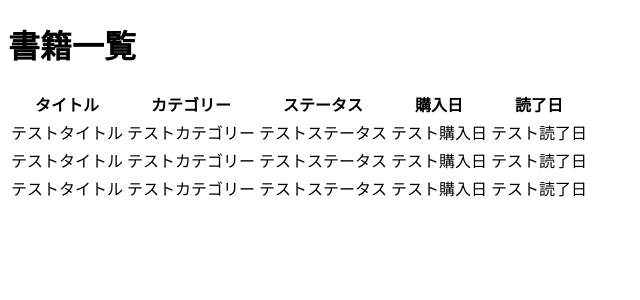
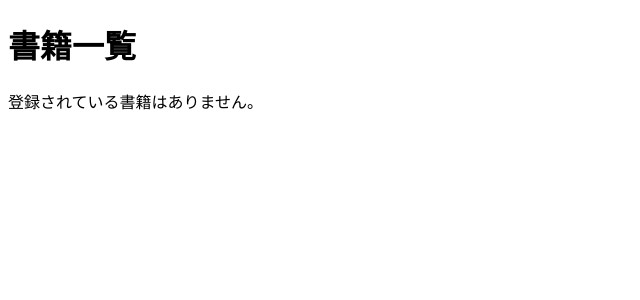
Before and after one commit to henmikazuki/bibliography, a Flask app: template templates/books/index.html in a window 1280 px wide. Shown: the top 300 px of the page, without its empty margins (0-640 px from the left). Run offline with Flask 3, Linux system fonts and the light colour scheme; the template is opened without the code that fills it, so the values that code supplies are empty.

```diff
--- a/main.py
+++ b/main.py
@@ -1,22 +1,55 @@
 from flask import Flask, render_template
+import sqlite3
 
 app = Flask(__name__)
 
+def get_db_connection(db_path):
+    """データベースの接続情報を取得する
+
+    :param db_path: データベースファイルのパス
+    """
+    con = sqlite3.connect(db_path)
+    return con
+
+
+def db_connection():
+    """データベースに接続する
+
+    :return: データベースの接続情報、カーソル
+    """
+    db = "books.db"
+    con = get_db_connection(db)
+    csr = con.cursor()
+
+    return con, csr
+
+
 @app.route('/books')
 def books():
-    return render_template('books/index.html')
+    con, csr = db_connection()
+
+    sql = 'SELECT id, title, category, status, purchase_date, read_date FROM books WHERE deleted = 0 ORDER BY created_at DESC'
+    csr.execute(sql)
+    books = csr.fetchall()
+    con.close()
+
+    return render_template('books/index.html', books=books)
+
 
 @app.route('/books/new')
 def new_book():
     return render_template('books/new/registration.html')
 
+
 @app.route('/books/<int:book_id>/edit')
 def edit_book(book_id):
     return render_template('books/edit/edit.html')
+
 
 @app.route('/books/<int:book_id>/delete')
 def delete_book(book_id):
     return render_template('books/delete/delete.html')
 
+
 if __name__ == '__main__':
     app.run(debug=True)
--- a/templates/books/index.html
+++ b/templates/books/index.html
@@ -7,6 +7,9 @@
 </head>
 <body>
     <h1>書籍一覧</h1>
+    {% if not books %}
+        <p>登録されている書籍はありません。</p>
+    {% else %}
     <table>
         <thead>
             <tr>
@@ -18,28 +21,17 @@
             </tr>
         </thead>
         <tbody>
+            {% for book in books %}
             <tr>
-                <td>テストタイトル</td>
-                <td>テストカテゴリー</td>
-                <td>テストステータス</td>
-                <td>テスト購入日</td>
-                <td>テスト読了日</td>
+                <td>{{ book[1] }}</td>
+                <td>{{ book[2] }}</td>
+                <td>{{ book[3] }}</td>
+                <td>{{ book[4] }}</td>
+                <td>{{ book[5] }}</td>
             </tr>
-            <tr>
-                <td>テストタイトル</td>
-                <td>テストカテゴリー</td>
-                <td>テストステータス</td>
-                <td>テスト購入日</td>
-                <td>テスト読了日</td>
-            </tr>
-            <tr>
-                <td>テストタイトル</td>
-                <td>テストカテゴリー</td>
-                <td>テストステータス</td>
-                <td>テスト購入日</td>
-                <td>テスト読了日</td>
-            </tr>
+            {% endfor %}
         </tbody>
     </table>
+    {% endif %}
 </body>
 </html>
```
